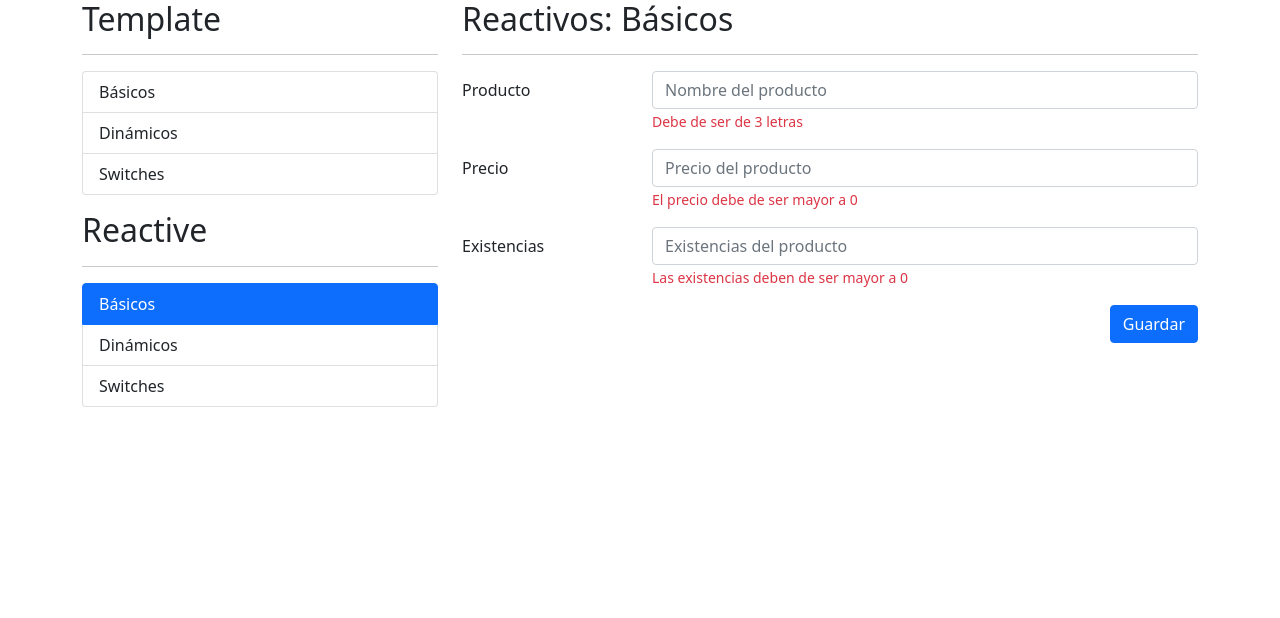
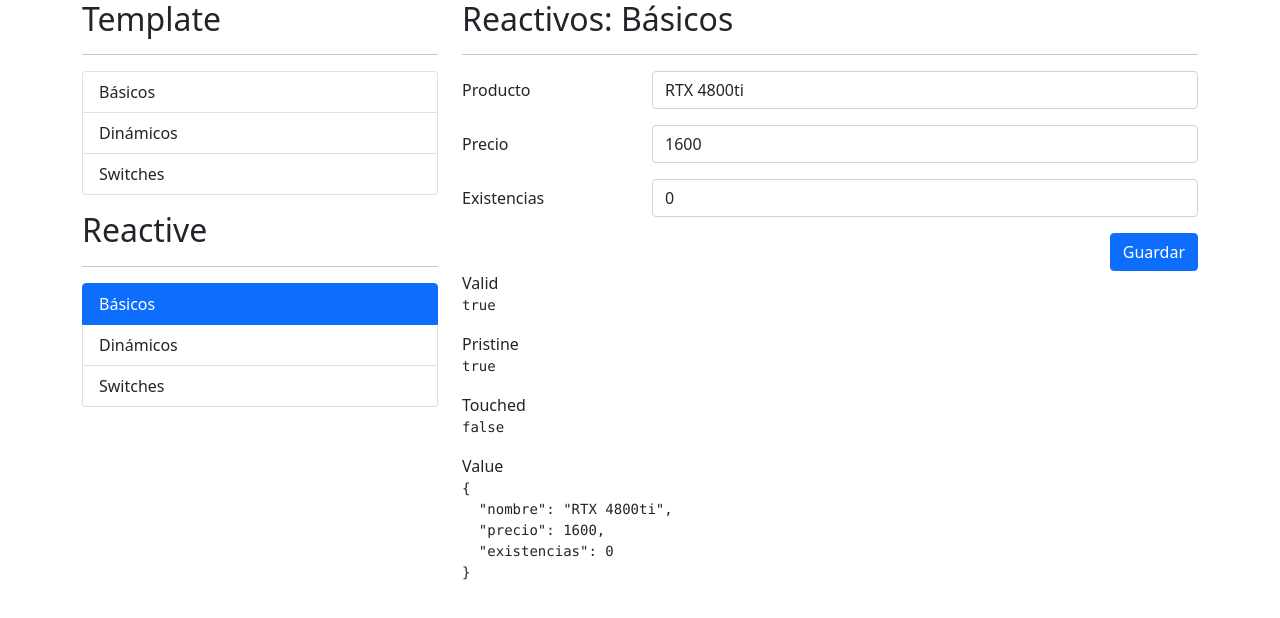
Before and after one commit to IsidroSE/formulariosApp, an Angular app: page /reactive/basicos in a window 1280 px wide. Shown: the top 618 px of the page. Built offline with nearby package versions, Linux system fonts and the light colour scheme.

Commit message:
add login to reactivos/basicos page

```diff
--- a/src/app/reactive/basicos/basicos.component.html
+++ b/src/app/reactive/basicos/basicos.component.html
@@ -4,7 +4,9 @@
 <div class="row">
     <div class="col">
 
-        <form autocomplete="off">
+        <form autocomplete="off"
+        [formGroup]="miFormulario"
+        (ngSubmit)="guardar()">
 
             <!-- Campo de producto -->
             <div class="mb-3 row">
@@ -14,10 +16,12 @@
                     <input
                         type="text"
                         class="form-control"
-                        placeholder="Nombre del producto">
+                        placeholder="Nombre del producto"
+                        formControlName="nombre" />
 
                     <span
-                        class="form-text text-danger">
+                        class="form-text text-danger"
+                        *ngIf="esCampoValido('nombre')">
                         Debe de ser de 3 letras
                     </span>
                 </div>
@@ -31,10 +35,12 @@
                     <input
                         type="number"
                         class="form-control"
-                        placeholder="Precio del producto"/>
+                        placeholder="Precio del producto"
+                        formControlName="precio" />
 
                     <span
-                        class="form-text text-danger">
+                        class="form-text text-danger"
+                        *ngIf="esCampoValido('precio')">
                         El precio debe de ser mayor a 0
                     </span>
                 </div>
@@ -48,10 +54,12 @@
                     <input
                         type="number"
                         class="form-control"
-                        placeholder="Existencias del producto"/>
+                        placeholder="Existencias del producto"
+                        formControlName="existencias" />
 
                     <span
-                        class="form-text text-danger" >
+                        class="form-text text-danger"
+                        *ngIf="esCampoValido('existencias')" >
                         Las existencias deben de ser mayor a 0
                     </span>
                 </div>
@@ -75,7 +83,7 @@
 <div class="row">
     <div class="col">
 
-        <!-- <span>Valid</span>
+        <span>Valid</span>
         <pre>{{ miFormulario.valid }}</pre>
 
         <span>Pristine</span>
@@ -87,8 +95,5 @@
         <span>Value</span>
         <pre>{{ miFormulario.value | json }}</pre>
 
-        <span>CustomDirective</span>
-        <pre>{{ miFormulario.controls['existencias']?.errors | json }}</pre> -->
-
     </div>
 </div>
--- a/src/app/reactive/basicos/basicos.component.ts
+++ b/src/app/reactive/basicos/basicos.component.ts
@@ -1,4 +1,5 @@
 import { Component, OnInit } from '@angular/core';
+import { FormBuilder, FormControl, FormGroup, Validators } from '@angular/forms';
 
 @Component({
   selector: 'app-basicos',
@@ -8,9 +9,43 @@ import { Component, OnInit } from '@angular/core';
 })
 export class BasicosComponent implements OnInit {
 
-  constructor() { }
+  // miFormulario: FormGroup = new FormGroup({
+  //   nombre: new FormControl('RTX 4080ti'),
+  //   precio: new FormControl(1500),
+  //   existencias: new FormControl(5)
+  // });
+
+  miFormulario: FormGroup = this.fb.group({
+    nombre: [ , [ Validators.required, Validators.minLength(3) ] ],
+    precio: [ , [ Validators.required, Validators.min(0) ] ],
+    existencias: [ , [ Validators.required, Validators.min(0) ] ]
+  });
+
+  constructor( private fb: FormBuilder ) { }
 
   ngOnInit(): void {
+    this.miFormulario.setValue({
+      nombre: 'RTX 4800ti',
+      precio: 1600,
+      existencias: 0
+    });
+  }
+
+  esCampoValido( campo: string ): boolean {
+    const cumple = this.miFormulario?.controls[campo]?.errors && this.miFormulario?.controls[campo]?.touched;
+
+    return cumple ? cumple : false;
+  }
+
+  guardar() {
+
+    if ( this.miFormulario.invalid ) {
+      this.miFormulario.markAllAsTouched();
+      return;
+    }
+
+    console.log("guardando", this.miFormulario.value);
+    this.miFormulario.reset();
   }
 
 }
--- a/src/app/reactive/reactive.module.ts
+++ b/src/app/reactive/reactive.module.ts
@@ -1,5 +1,6 @@
 import { NgModule } from '@angular/core';
 import { CommonModule } from '@angular/common';
+import { ReactiveFormsModule } from '@angular/forms';
 
 import { ReactiveRoutingModule } from './reactive-routing.module';
 import { BasicosComponent } from './basicos/basicos.component';
@@ -15,6 +16,7 @@ import { SwitchesComponent } from './switches/switches.component';
   ],
   imports: [
     CommonModule,
+    ReactiveFormsModule,
     ReactiveRoutingModule
   ]
 })
```
